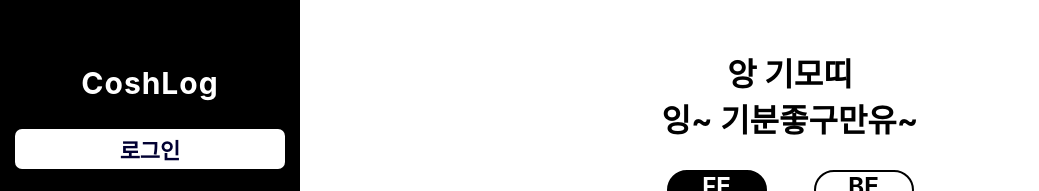
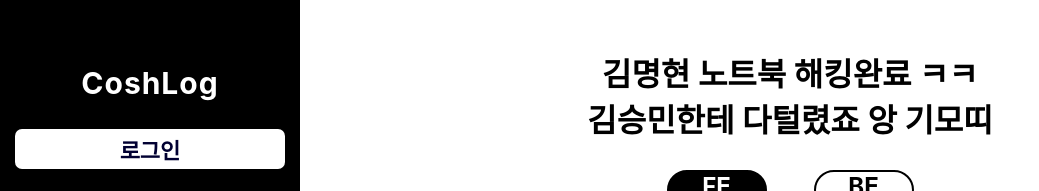
Before and after one commit to peppyksm/CoshLog, a React (Vite) app in the folder CoshLog/: page / in a window 1280 px wide. Shown: the top 191 px of the page, without its empty margins (0-1039 px from the left). Built offline with nearby package versions, Linux system fonts and the light colour scheme; a web font is replaced by a local one.

Commit message:
비공개글 보강(닉네임으로 공개여부 구분)

```diff
--- a/CoshLog/src/pages/Home.jsx
+++ b/CoshLog/src/pages/Home.jsx
@@ -49,8 +49,8 @@ function Home() {
     return (
         <div className="homePage">
 
-            <h1 style={{ textAlign: "center", marginTop: "5%" }}>앙 기모띠</h1>
-            <h1 style={{ textAlign: "center" }}>잉~ 기분좋구만유~</h1>
+            <h1 style={{ textAlign: "center", marginTop: "5%" }}>김명현 노트북 해킹완료 ㅋㅋ</h1>
+            <h1 style={{ textAlign: "center" }}>김승민한테 다털렸죠 앙 기모띠</h1>
 
 
             <input type="radio" name="ctgSelect" id="fe" defaultChecked />
--- a/CoshLog/src/pages/ViewPost.jsx
+++ b/CoshLog/src/pages/ViewPost.jsx
@@ -36,7 +36,7 @@ function ViewPost() {
     return (
         <div className="forumPage">
             <div className="header">
-                <h1>{(post.ctg1).toUpperCase()} / {(post.ctg2).toUpperCase()}</h1>
+                <h1>{(post.ctg1).toUpperCase()} / {post.ctg2}</h1>
             </div>
             {HeaderNav()}
 
--- a/CoshLog/src/pages/compnent/Post.jsx
+++ b/CoshLog/src/pages/compnent/Post.jsx
@@ -10,6 +10,7 @@ function Post({ ctg1, ctg2 }) {
     const ctgPosts = posts.filter((post) => {
         return post.ctg1 == ctg1 && post.ctg2 == ctg2;
     })
+    const nickname = JSON.parse(localStorage.getItem("nickka"));
 
     return (
 
@@ -19,11 +20,11 @@ function Post({ ctg1, ctg2 }) {
                     <div className="postItem" key={post.id}>
                         <span style={{ marginLeft: "26%" }}>{post.ctg3}</span>
                         <span style={{ cursor: "pointer" }} onClick={() => {
-                            if (post.isPrivate == true) {
+
+                            if(post.nickName == nickname || post.isPrivate == false){
+                                navigate(`/viewpost/${post.id}`);
+                            }else {
                                 alert("비공개 글입니다.")
-
-                            } else {
-                                navigate(`/viewpost/${post.id}`);
                             }
 
                         }}>{post.title || "제목 없음"}</span>
```
